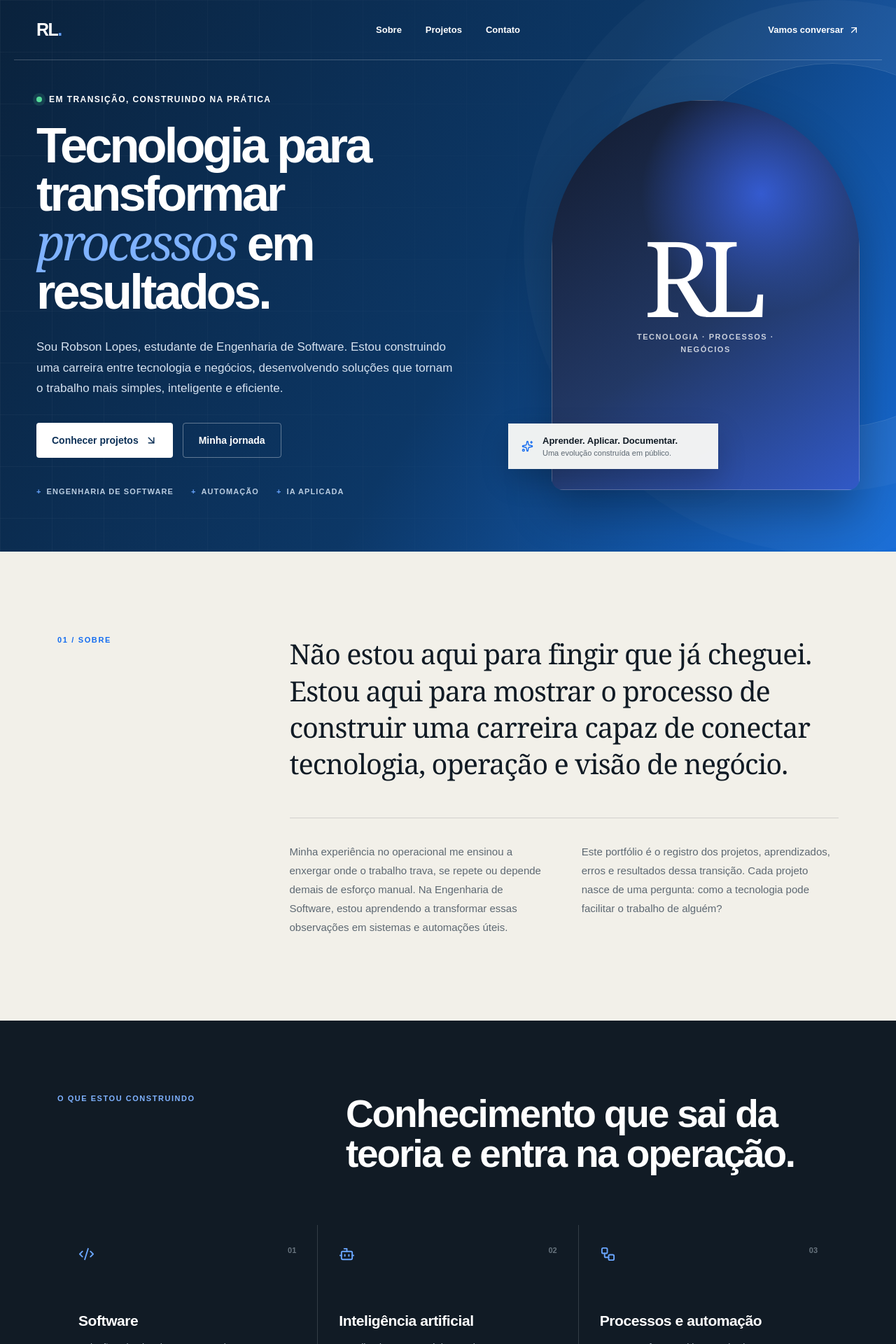
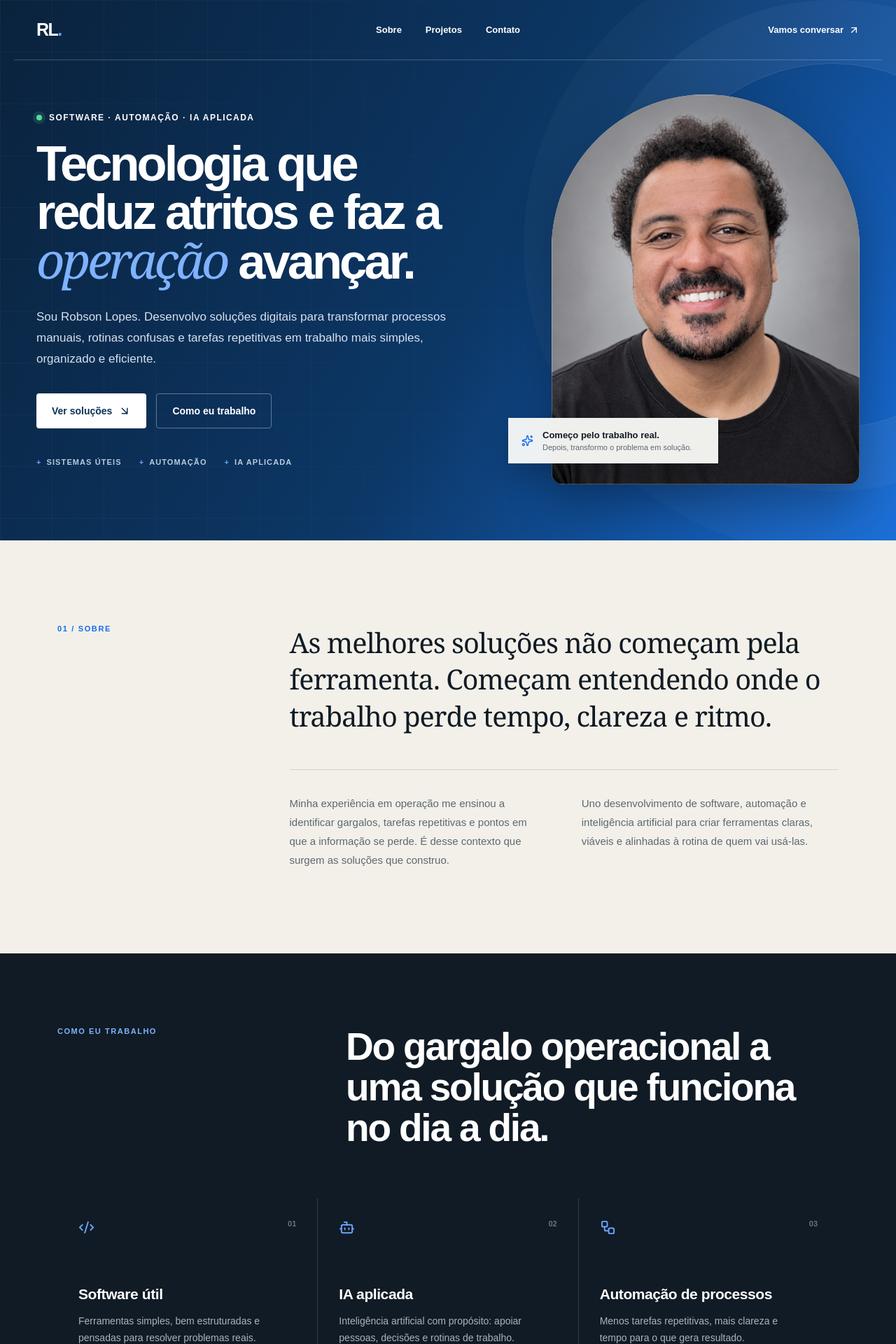
Before and after one commit to Jefferson-Robson/meu-portifolio, a Next.js app: page / in a window 1280 px wide. Shown: the top 1920 px of the page at 70% size. Built offline with nearby package versions, Linux system fonts and the light colour scheme.

Commit message:
feat: reposicionar portfólio profissional

```diff
--- a/app/layout.tsx
+++ b/app/layout.tsx
@@ -2,9 +2,9 @@ import type { Metadata } from "next";
 import "./globals.css";
 
 export const metadata: Metadata = {
-  title: "Robson Lopes — Tecnologia e Negócios",
+  title: "Robson Lopes — Software, Automação e IA",
   description:
-    "Portfólio de Robson Lopes: software, inteligência artificial, automação, processos e negócios.",
+    "Portfólio de Robson Lopes: soluções de software, automação e inteligência artificial para operações mais eficientes.",
   icons: {
     icon: "/favicon.svg",
     shortcut: "/favicon.svg",
--- a/app/page.tsx
+++ b/app/page.tsx
@@ -2,11 +2,12 @@ import {
   ArrowDownRight, ArrowUpRight, Bot, CalendarCheck2, CheckCircle2,
   Code2, GitBranch, MessageCircle, Network, Sparkles, Workflow,
 } from "lucide-react";
+import Image from "next/image";
 
 const pillars = [
-  { icon: Code2, title: "Software", text: "Soluções simples, bem estruturadas e pensadas para problemas reais." },
-  { icon: Bot, title: "Inteligência artificial", text: "IA aplicada com propósito: apoiar pessoas, decisões e rotinas de trabalho." },
-  { icon: Workflow, title: "Processos e automação", text: "Menos tarefas repetitivas, mais clareza e tempo para o que gera resultado." },
+  { icon: Code2, title: "Software útil", text: "Ferramentas simples, bem estruturadas e pensadas para resolver problemas reais." },
+  { icon: Bot, title: "IA aplicada", text: "Inteligência artificial com propósito: apoiar pessoas, decisões e rotinas de trabalho." },
+  { icon: Workflow, title: "Automação de processos", text: "Menos tarefas repetitivas, mais clareza e tempo para o que gera resultado." },
 ];
 
 export default function Home() {
@@ -30,26 +31,31 @@ export default function Home() {
       <section className="hero" id="inicio">
         <div className="hero-grid" aria-hidden="true" />
         <div className="hero-copy">
-          <div className="eyebrow"><span className="status-dot" /> Em transição, construindo na prática</div>
-          <h1>Tecnologia para transformar <em>processos</em> em resultados.</h1>
+          <div className="eyebrow"><span className="status-dot" /> Software · Automação · IA aplicada</div>
+          <h1>Tecnologia que reduz atritos e faz a <em>operação</em> avançar.</h1>
           <p className="hero-text">
-            Sou Robson Lopes, estudante de Engenharia de Software. Estou construindo uma carreira entre
-            tecnologia e negócios, desenvolvendo soluções que tornam o trabalho mais simples, inteligente e eficiente.
+            Sou Robson Lopes. Desenvolvo soluções digitais para transformar processos manuais,
+            rotinas confusas e tarefas repetitivas em trabalho mais simples, organizado e eficiente.
           </p>
           <div className="hero-actions">
-            <a className="button primary" href="#projetos">Conhecer projetos <ArrowDownRight size={18} /></a>
-            <a className="button ghost" href="#sobre">Minha jornada</a>
+            <a className="button primary" href="#projetos">Ver soluções <ArrowDownRight size={18} /></a>
+            <a className="button ghost" href="#sobre">Como eu trabalho</a>
           </div>
-          <div className="hero-proof"><span>Engenharia de Software</span><span>Automação</span><span>IA aplicada</span></div>
+          <div className="hero-proof"><span>Sistemas úteis</span><span>Automação</span><span>IA aplicada</span></div>
         </div>
         <div className="portrait-wrap">
-          <div className="portrait-frame portrait-monogram" aria-label="Monograma de Robson Lopes">
-            <span>RL</span>
-            <small>Tecnologia · Processos · Negócios</small>
+          <div className="portrait-frame">
+            <Image
+              src="/images/robson-lopes.png"
+              alt="Robson Lopes"
+              fill
+              priority
+              sizes="(max-width: 900px) 86vw, 440px"
+            />
           </div>
           <div className="portrait-card">
             <Sparkles size={17} />
-            <div><strong>Aprender. Aplicar. Documentar.</strong><span>Uma evolução construída em público.</span></div>
+            <div><strong>Começo pelo trabalho real.</strong><span>Depois, transformo o problema em solução.</span></div>
           </div>
         </div>
       </section>
@@ -58,18 +64,18 @@ export default function Home() {
         <div className="section-number">01 / SOBRE</div>
         <div className="manifesto-copy">
           <p className="lead">
-            Não estou aqui para fingir que já cheguei. Estou aqui para mostrar o processo de construir
-            uma carreira capaz de conectar tecnologia, operação e visão de negócio.
+            As melhores soluções não começam pela ferramenta. Começam entendendo onde o trabalho
+            perde tempo, clareza e ritmo.
           </p>
           <div className="two-columns">
-            <p>Minha experiência no operacional me ensinou a enxergar onde o trabalho trava, se repete ou depende demais de esforço manual. Na Engenharia de Software, estou aprendendo a transformar essas observações em sistemas e automações úteis.</p>
-            <p>Este portfólio é o registro dos projetos, aprendizados, erros e resultados dessa transição. Cada projeto nasce de uma pergunta: como a tecnologia pode facilitar o trabalho de alguém?</p>
+            <p>Minha experiência em operação me ensinou a identificar gargalos, tarefas repetitivas e pontos em que a informação se perde. É desse contexto que surgem as soluções que construo.</p>
+            <p>Uno desenvolvimento de software, automação e inteligência artificial para criar ferramentas claras, viáveis e alinhadas à rotina de quem vai usá-las.</p>
           </div>
         </div>
       </section>
 
       <section className="pillars-section">
-        <div className="section-intro"><span>O que estou construindo</span><h2>Conhecimento que sai da teoria e entra na operação.</h2></div>
+        <div className="section-intro"><span>Como eu trabalho</span><h2>Do gargalo operacional a uma solução que funciona no dia a dia.</h2></div>
         <div className="pillars-grid">
           {pillars.map(({ icon: Icon, title, text }, index) => (
             <article className="pillar" key={title}>
@@ -84,7 +90,7 @@ export default function Home() {
         <div className="section-number">02 / PROJETOS</div>
         <div className="project-featured">
           <div className="project-copy">
-            <div className="project-label"><span>EM DESENVOLVIMENTO</span><span>PROJETO 01</span></div>
+            <div className="project-label"><span>EM CONSTRUÇÃO</span><span>PROJETO 01</span></div>
             <h2>Assistente inteligente de agenda</h2>
             <p>Uma ferramenta para facilitar a rotina de equipes: consultar a agenda, organizar compromissos e realizar agendamentos por conversa, conectada ao Google Calendar.</p>
             <ul>
@@ -120,9 +126,9 @@ export default function Home() {
       </section>
 
       <section className="contact" id="contato">
-        <div><span className="section-number">03 / CONTATO</span><h2>Vamos transformar uma rotina em uma solução?</h2></div>
+        <div><span className="section-number">03 / CONTATO</span><h2>Tem um processo travando sua operação?</h2></div>
         <div className="contact-copy">
-          <p>Estou aberto a trocar ideias sobre tecnologia, processos, automação e oportunidades para construir projetos que gerem resultado real.</p>
+          <p>Vamos conversar sobre automação, software, inteligência artificial e soluções que tragam mais clareza para o trabalho.</p>
           <div className="contact-links" aria-label="Canais de contato">
             <a
               className="contact-primary"
@@ -144,7 +150,7 @@ export default function Home() {
 
       <footer>
         <a className="brand" href="#inicio">RL<span>.</span></a>
-        <p>Construindo uma carreira entre tecnologia e negócios.</p>
+        <p>Software, automação e IA aplicada à operação.</p>
         <span>© 2026 Robson Lopes</span>
       </footer>
     </main>
```
Also changed, not shown: public/images/robson-lopes.png (added), 1 other file (tests, documents, lock files or other folders).
